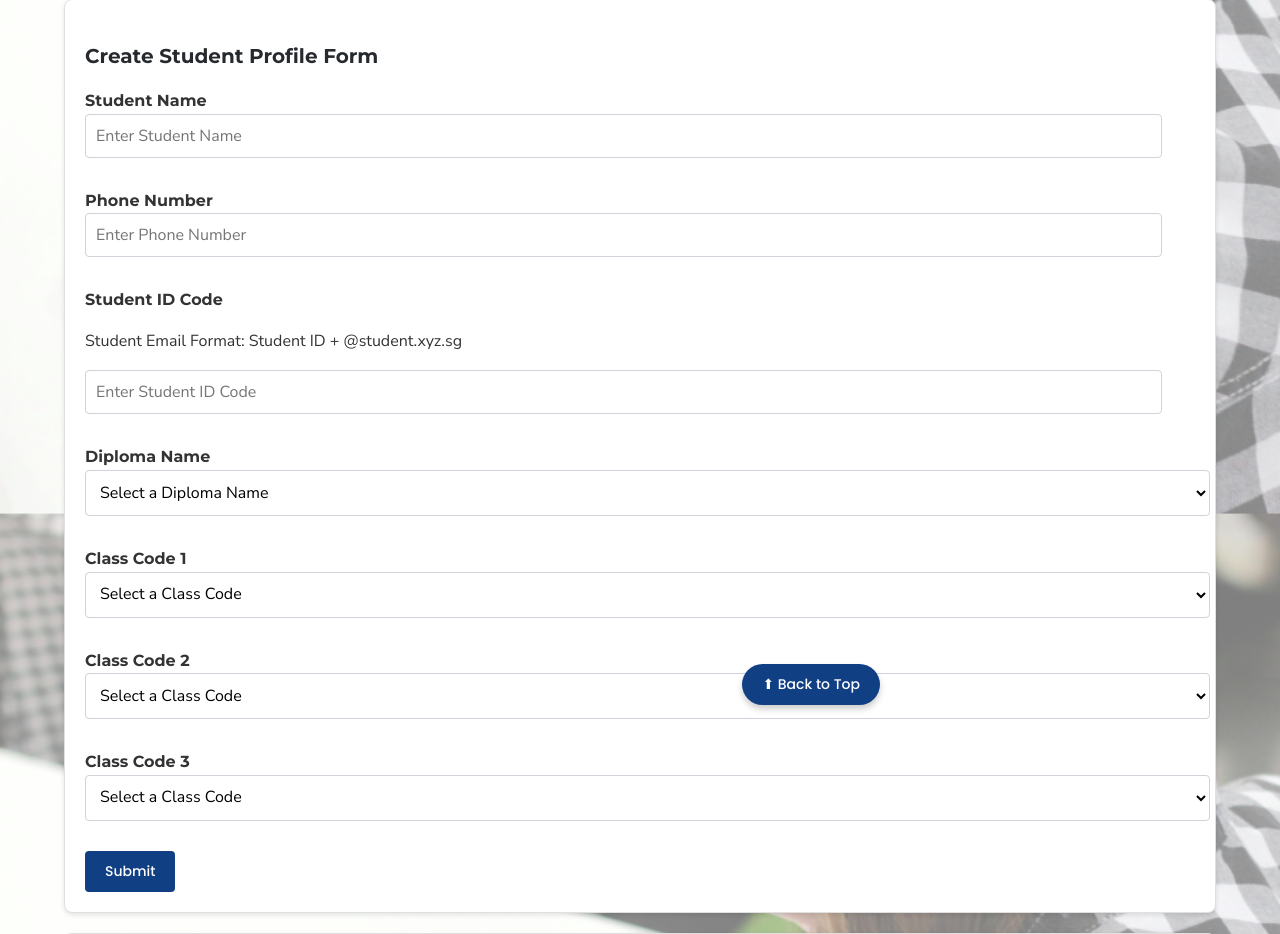
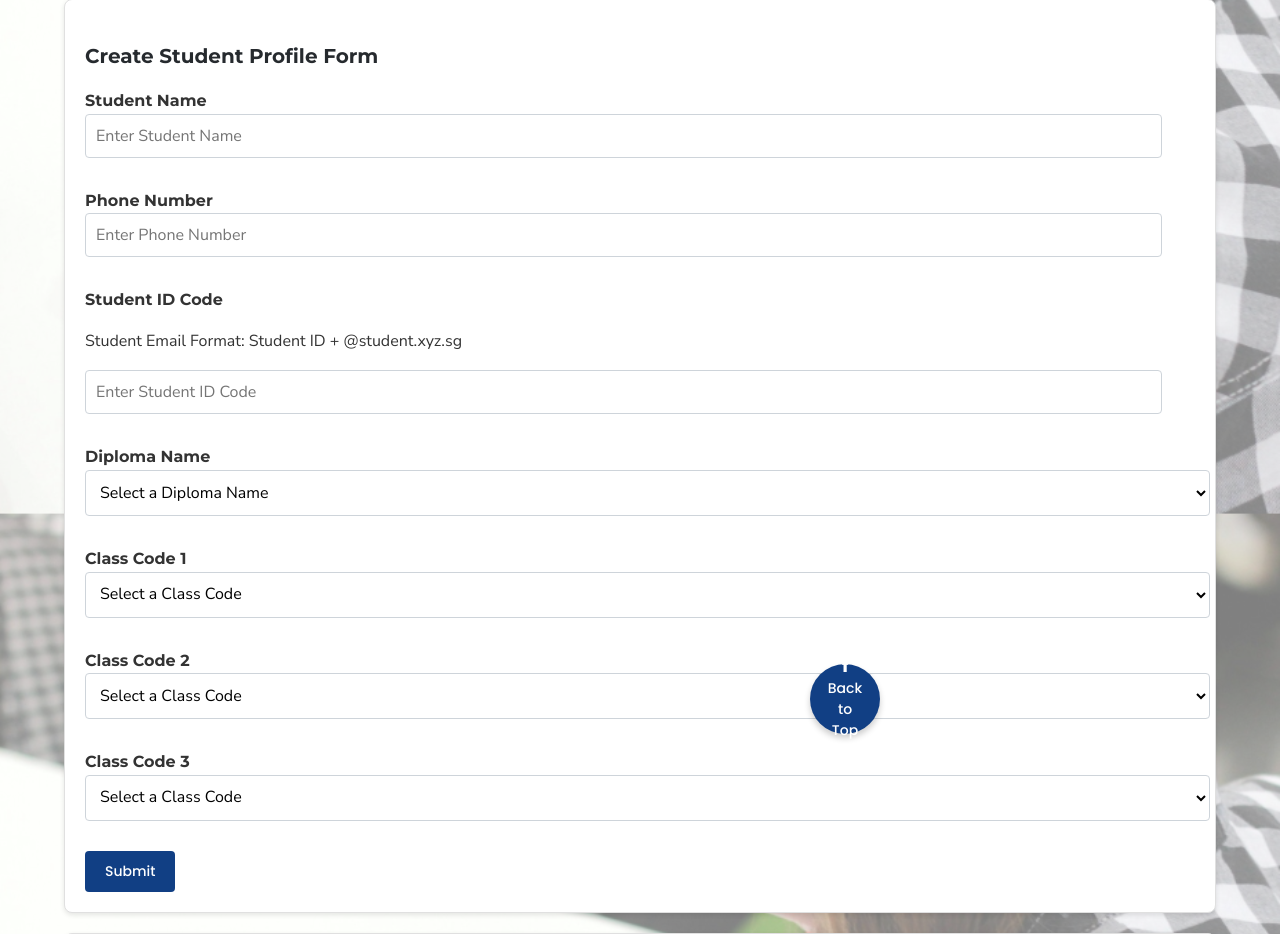
Before and after one commit to SWAP-G1/P02-Group1, a PHP site: page /admin_create_stu_recordform.php in a window 1280 px wide. Shown: the part 336-1270 px from the top of the page. Run offline with PHP 8.4, Linux system fonts and the light colour scheme; the visitor is signed in with stand-in values (Sample User, id 1); data that the repository does not hold is empty.

Commit message:
Update styles.css

```diff
--- a/styles.css
+++ b/styles.css
@@ -94,22 +94,31 @@ select:focus {
 
 #scrollToTop {
     position: fixed; /* Keeps the button in the same position in the viewport */
-    bottom: auto; /* Reset the default bottom positioning */
     top: 1000px; /* Adjust distance from the top of the viewport */
     right: 400px; /* Distance from the right edge of the viewport */
     z-index: 1000; /* Ensure it stays above other elements */
-    font-size: 14px;
-    padding: 10px 20px;
+    width: 70px; /* Set the button's width */
+    height: 70px; /* Set the button's height (same as width for circular shape) */
     background-color: #113f84; /* Matches your theme */
     color: #fff;
-    border-radius: 50px;
+    border-radius: 50%; /* Makes the button circular */
     box-shadow: 0 4px 6px rgba(0, 0, 0, 0.2);
     transition: all 0.3s ease;
-    display: block; /* Hidden until user scrolls */
+    border: none;
+    display: flex;
+    align-items: center;
+    justify-content: center;
+    cursor: pointer;
 }
 
 #scrollToTop:hover {
     background-color: #0056b3;
+}
+
+#scrollToTop img {
+    width: 30px; /* Adjust the image size relative to the button */
+    height: auto; /* Maintain aspect ratio */
+    pointer-events: none; /* Ensure clicks pass through the image to the button */
 }
 
 /* Inputs */
```
